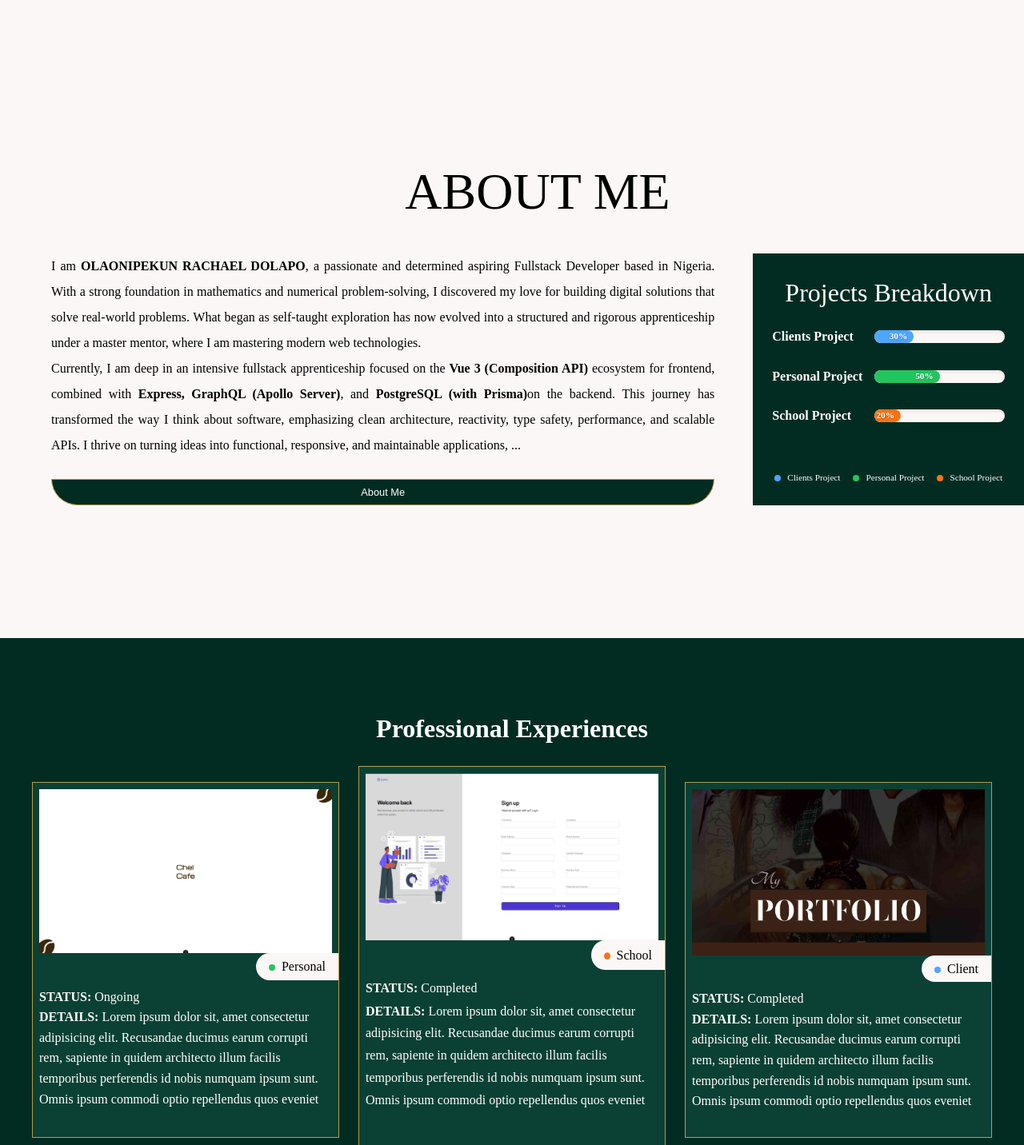
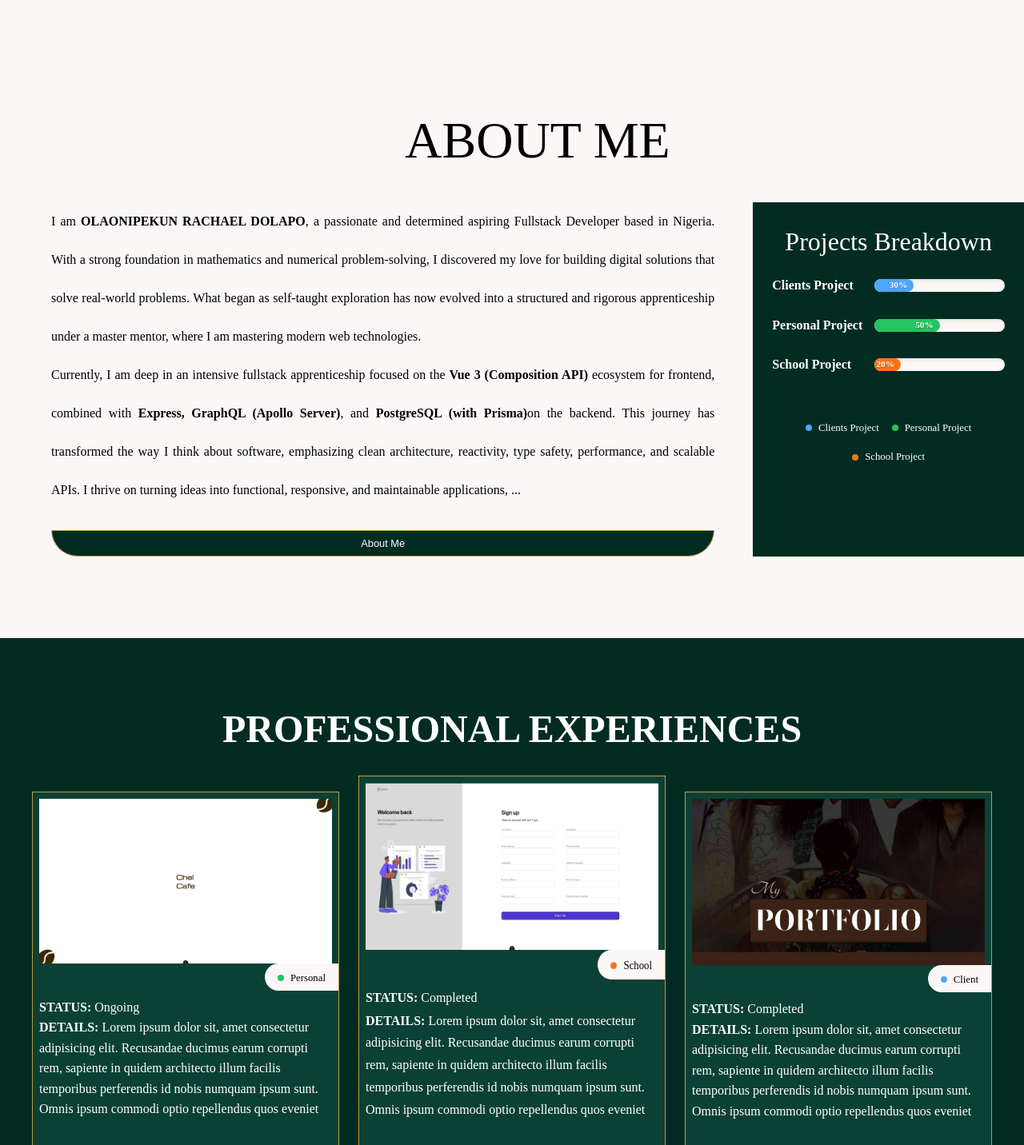
Before and after one commit to Lovethrech/my-main-portfolio, a Vue app: page / in a window 1280 px wide. Shown: the part 733-2165 px from the top of the page at 80% size. Built offline with nearby package versions, Linux system fonts and the light colour scheme.

Commit message:
working on the footer components.

```diff
--- a/src/assets/base.css
+++ b/src/assets/base.css
@@ -47,7 +47,7 @@ body{
     --h2-size: 8vw;
     --h3-size: 6vw;
     --h4-size: 4vw;
-    --h5-size:2vw;
+    --h5-size:2.6vw;
     --p-size: 1.6vw;
   }
 }
--- a/src/components/home/about/HomeAboutDesc.vue
+++ b/src/components/home/about/HomeAboutDesc.vue
@@ -34,8 +34,8 @@ const btnDescLink=ref("/about");
 <style scoped>
 .home-about-desc{
     width: 100%;
-    font-size: 2vh;
-    line-height: 2;
+    font-size: var(--h5-size);
+    line-height: 3;
     text-align:justify;
 }
 #author-name{
--- a/src/components/home/about/HomeAboutSkillsBarChart.vue
+++ b/src/components/home/about/HomeAboutSkillsBarChart.vue
@@ -120,6 +120,7 @@ const skills=ref([
     gap: 1vh;
 }
 .bar-label {
+    font-size: var(--h5-size);
     font-weight: 600;
     white-space: nowrap;
     overflow: hidden;
@@ -159,7 +160,7 @@ const skills=ref([
 
 .legend-item {
     gap: 1vh;
-    font-size: 1.4vh;
+    font-size: var(--p-size);
 }
 .legend-dot {
     display: inline-block;
--- a/src/components/home/project/HomeProjectBox.vue
+++ b/src/components/home/project/HomeProjectBox.vue
@@ -37,15 +37,15 @@ const {homeProjectBoxDescItems}=defineProps(['homeProjectBoxDescItems']);
         <div class="home-project-box-project-desc">
             <p class="home-project-box-project-desc-status">
                 <b class="desc-bold">
-                 STATUS:
+                STATUS:
                 </b>
-                 {{ homeProjectBoxDescItem.projectStatus }}
+                {{ homeProjectBoxDescItem.projectStatus }}
             </p>
             <p class="home-project-box-project-desc-details">
                 <b class="desc-bold">
-                 DETAILS:
+                DETAILS:
                 </b>
-                 {{ homeProjectBoxDescItem.projectDesc }}
+                {{ homeProjectBoxDescItem.projectDesc }}
             </p>
         </div>
     </div>
@@ -82,8 +82,12 @@ const {homeProjectBoxDescItems}=defineProps(['homeProjectBoxDescItems']);
     height: 1vh;
     border-radius: 50%;
 }
+.home-project-box-legend-name{
+    font-size: var(--p-size);
+}
 .home-project-box-project-desc{
     color: #ffffff;
+    font-size: var(--h5-size);
     margin:1vh 1vh 4vh;
 }
 .desc-bold{
--- a/src/components/home/project/HomeProjectTitle.vue
+++ b/src/components/home/project/HomeProjectTitle.vue
@@ -9,8 +9,10 @@
 
 <style scoped>
 .home-project-title{
-    font-size: 4vh;
+    font-size: var(--h3-size);
     font-weight: 600;
+    text-transform: uppercase;
+    text-align:center;
     padding: 1vh 5vh;
     color:#ffffff;
     border-radius: var(--border-radius);
@@ -18,7 +20,6 @@
 
 @media screen and (max-width:1024px) {
     .home-project-title{
-        font-size: 3vh;
         padding: 1vh 3vh;
     }
 }
```
